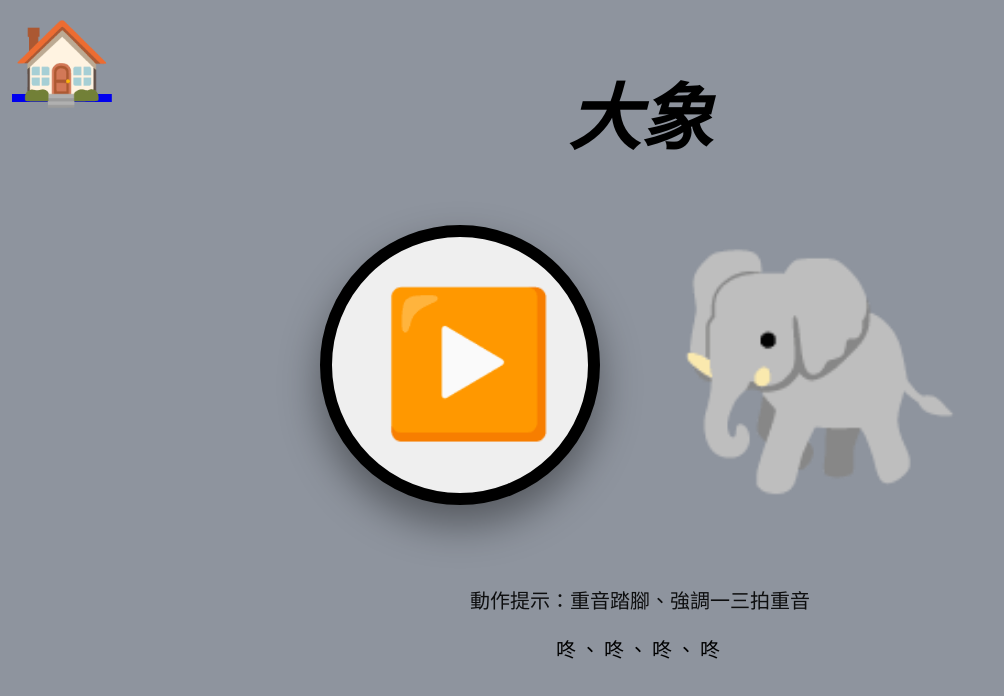
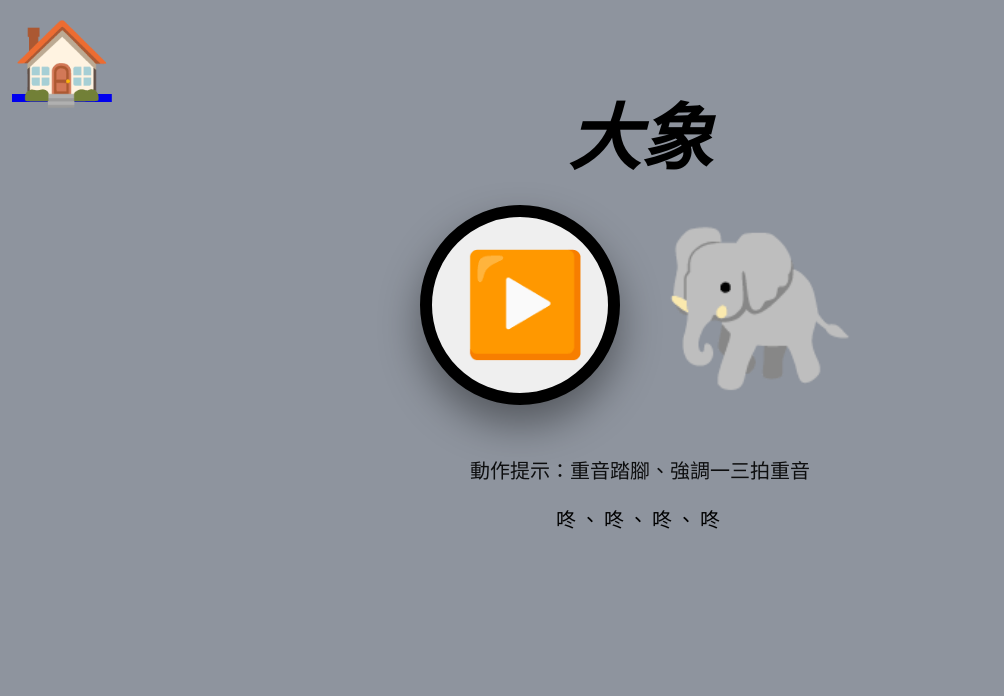
Before and after one commit to OuO0403/toddler-music-site, a Next.js app: page /elephant in a window 1280 px wide. Shown: the top 696 px of the page, without its empty margins (0-1004 px from the left). Built offline with nearby package versions, Linux system fonts and the light colour scheme.

Commit message:
UI: Final meadow style with large round buttons13

```diff
--- a/src/app/[animal]/page.tsx
+++ b/src/app/[animal]/page.tsx
@@ -1,5 +1,5 @@
 'use client';
-import { useParams } from 'next/navigation';
+import { useParams, useRouter } from 'next/navigation';
 import { motion, AnimatePresence } from 'framer-motion';
 import { useState, useRef } from 'react';
 import Link from 'next/link';
@@ -41,10 +41,10 @@ export default function AnimalPage() {
       animate={{ borderRadius: '0px' }}
       exit={{ borderRadius: '100%' }}
       transition={{ duration: 0.4, ease: [0.4, 0, 0.2, 1] }}
-      className="fixed inset-0 w-full h-full flex flex-col items-center justify-start pt-10 z-[200] overflow-hidden"
+      className="fixed inset-0 w-full h-full flex flex-col items-center justify-start pt-[20px] z-[200] overflow-hidden"
       style={{ backgroundColor: data.color }}
     >
-      {/* 🏠 返回鍵：精確固定左上角，距離邊框 12px */}
+      {/* 🏠 返回鍵：精確固定左上角 12px */}
       <Link
         href="/"
         className="fixed top-[12px] left-[12px] text-[80px] z-[300] drop-shadow-2xl hover:scale-110 active:scale-90 transition-transform"
@@ -53,21 +53,21 @@ export default function AnimalPage() {
       </Link>
 
       <div className="w-full max-w-6xl flex flex-col items-center">
-        {/* 動物名稱：72px 粗體 */}
-        <h2 className="text-[72px] font-black text-white italic mb-8 drop-shadow-lg">
+        {/* 動物名稱：72px 粗體，縮小 mb 到 20px 騰出空間 */}
+        <h2 className="text-[72px] font-black text-white italic mb-[20px] drop-shadow-lg">
           {data.name}
         </h2>
 
-        {/* 主內容區：橫向排列播放鍵與動物 */}
-        <div className="flex flex-row items-center justify-center gap-[80px] mb-[60px] w-full px-[40px]">
+        {/* 主內容區：200px 等大佈局 */}
+        <div className="flex flex-row items-center justify-center gap-[40px] mb-[30px] w-full px-[40px]">
 
-          {/* 左側：巨大圓形播放鍵 (與圖示一樣大) */}
+          {/* 左側：播放鍵 */}
           <div className="relative flex-shrink-0">
             <AnimatePresence>
               {isPlaying && (
                 <motion.div
                   initial={{ scale: 1, opacity: 0.6 }}
-                  animate={{ scale: 3, opacity: 0 }}
+                  animate={{ scale: 2.3, opacity: 0 }}
                   transition={{ duration: 1.5, repeat: Infinity, ease: "easeOut" }}
                   className="absolute inset-0 rounded-full bg-gray-600/40 z-0"
                 />
@@ -75,34 +75,34 @@ export default function AnimalPage() {
             </AnimatePresence>
             <button
               onClick={togglePlay}
-              className="zoo-circle-btn relative z-10 w-[280px] h-[280px] bg-white active:scale-95 transition-all"
+              className="zoo-circle-btn relative z-10 w-[200px] h-[200px] bg-white active:scale-95 transition-all"
             >
-              <span className="text-[140px] text-black ml-[16px] select-none">
+              <span className="text-[100px] text-black ml-[10px] select-none">
                 {isPlaying ? '⏸️' : '▶️'}
               </span>
             </button>
           </div>
 
-          {/* 右側：動物圖示 (連動動畫) */}
+          {/* 右側：動物圖示 */}
           <motion.div
             animate={isPlaying ? {
-              y: [0, -30, 0],
+              y: [0, -20, 0],
               rotate: [0, 5, -5, 0],
               scale: [1, 1.05, 1]
             } : {}}
             transition={{ repeat: Infinity, duration: 0.8 }}
-            className="w-[280px] h-[280px] flex items-center justify-center text-[240px] drop-shadow-2xl select-none"
-            >
+            className="w-[200px] h-[200px] flex items-center justify-center text-[160px] drop-shadow-2xl select-none"
+          >
             {data.icon}
           </motion.div>
         </div>
 
-        {/* 底部文字：20px 置中文字，無框線 */}
-        <div className="text-center text-white space-y-4 px-6 max-w-2xl">
-          <p className="text-[20px] font-medium opacity-90 leading-snug">
+        {/* 底部文字：20px 置中，無框線 */}
+        <div className="text-center text-white space-y-2 px-6 max-w-2xl">
+          <p className="text-[20px] font-medium opacity-90 leading-tight">
             動作提示：{data.action}
           </p>
-          <p className="text-[20px] font-bold tracking-[0.2em] leading-relaxed">
+          <p className="text-[20px] font-bold tracking-[0.2em] leading-normal">
             {data.note}
           </p>
         </div>
```
